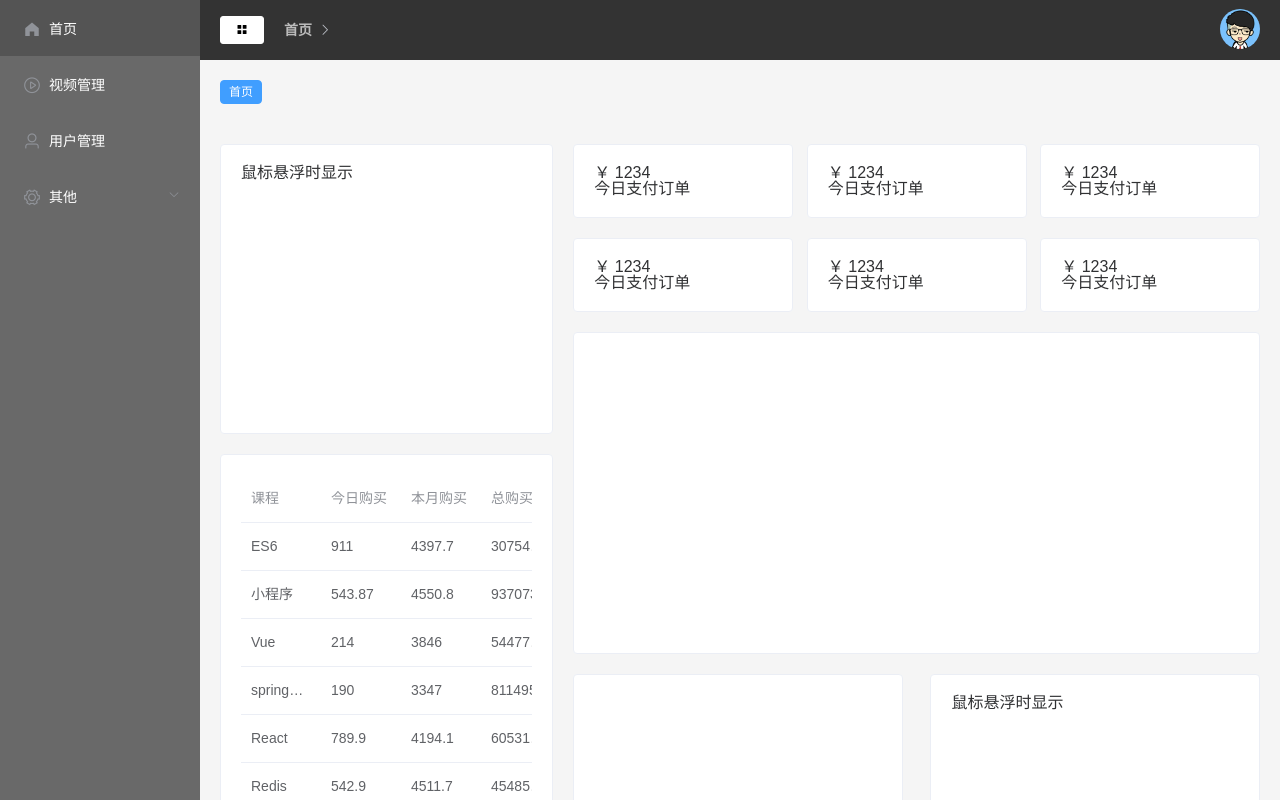
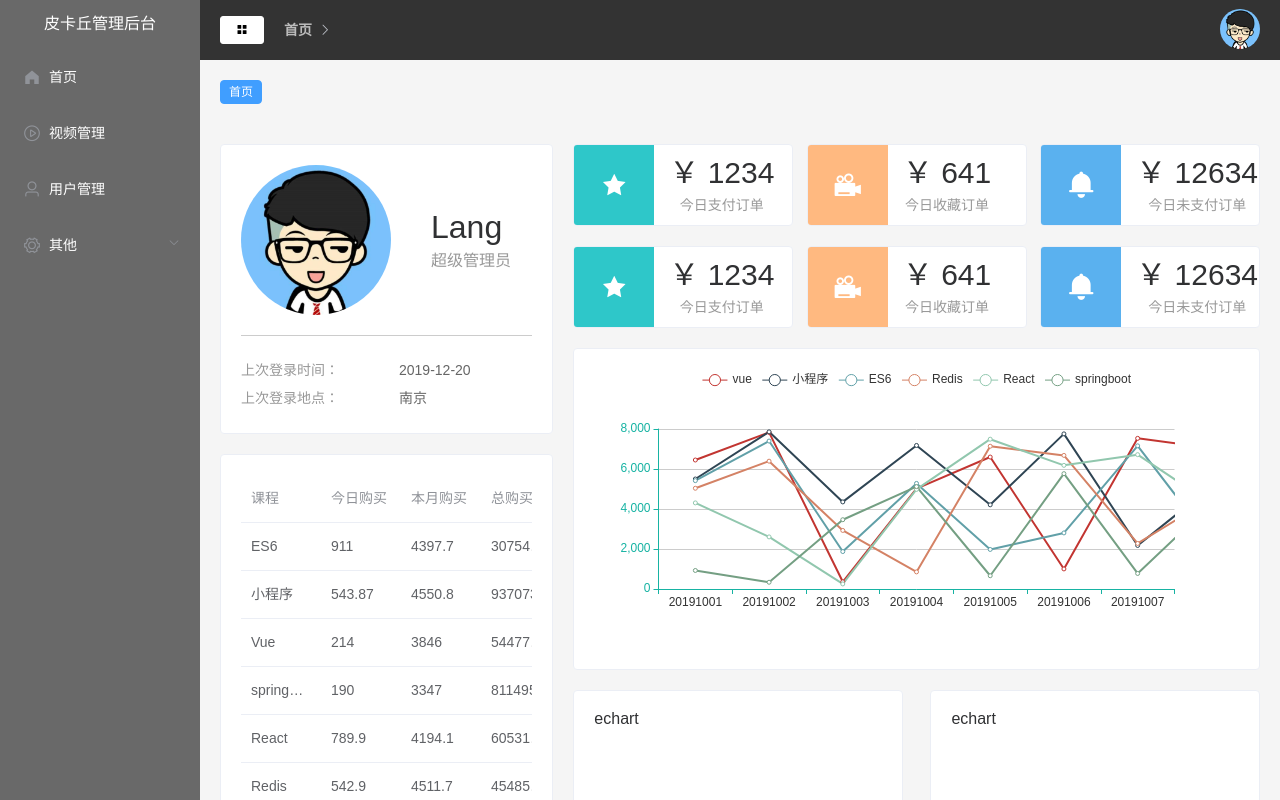
Before and after one commit to sun-5/Elementui, a Vue app in the folder vue-admin/: page / in a window 1280 px wide. Built offline with nearby package versions, Linux system fonts and the light colour scheme.

Commit message:
Echart总结

```diff
--- a/vue-admin/package.json
+++ b/vue-admin/package.json
@@ -10,6 +10,7 @@
   "dependencies": {
     "axios": "^0.21.0",
     "core-js": "^3.6.5",
+    "echarts": "^4.9.0",
     "element-ui": "^2.14.1",
     "vue": "^2.6.11",
     "vue-router": "^3.0.0",
--- a/vue-admin/src/assets/scss/home.scss
+++ b/vue-admin/src/assets/scss/home.scss
@@ -1,22 +1,92 @@
-.home{
- .num{
-     display: flex;
-     flex-wrap:wrap;
-     justify-content: space-between;
+.home {
+    .user {
+        display: flex;
+        align-items: center;
+        border-bottom: 1px solid #ccc;
+        padding-bottom: 20px;
+        margin-bottom: 20px;
 
-     .el-card{
-         width: 32%;
-         margin-bottom: 20px;
-     }
+        img {
+            width: 150px;
+            height: 150px;
+            border-radius: 50%;
+            margin-right: 40px;
+        }
 
-     }
-     .graph{
+        &Info {
+            .name {
+                font-size: 32px;
+                margin-bottom: 10px;
+            }
+
+            .access {
+                color: #999;
+            }
+        }
+
+    }
+
+    .loginInfo {
+        p {
+            line-height: 28px;
+            font-size: 14px;
+            color: #999;
+
+            span {
+                color: #666;
+                margin-left: 60px;
+            }
+        }
+
+    }
+
+    .num {
+        display: flex;
+        flex-wrap: wrap;
+        justify-content: space-between;
+
+        .icon {
+            font-size: 30px;
+            line-height: 80px;
+            width: 80px;
+            height: 80px;
+            text-align: center;
+            color: #fff;
+        }
+        .detail{
+            margin-left: 15px;
+            display: flex;
+            flex-direction: column;
+            justify-content: center;
+            .num{
+                font-size: 30px;
+                margin-bottom: 10px;
+            }
+            .txt{
+                font-size: 14px;
+                text-align: center;
+                color: #999;
+            }
+        }
+
+        .el-card {
+            width: 32%;
+            margin-bottom: 20px;
+        // /deep/ &__body{
+        //         display: flex;
+        //     }
+        }
+
+    }
+
+    .graph {
         margin-top: 20px;
         display: flex;
         justify-content: space-between;
-        .el-card{
+
+        .el-card {
             width: 48%;
             margin-bottom: 20px;
         }
- }
+    }
 }
--- a/vue-admin/src/components/ComAside.vue
+++ b/vue-admin/src/components/ComAside.vue
@@ -1,5 +1,7 @@
 <template>
   <el-menu :collapse="isCollapse" default-active="2" class="el-menu-vertical-demo" background-color="#696969" text-color="#fff" active-text-color="#ffd04b">
+    <h3 v-show="!isCollapse">皮卡丘管理后台</h3>
+    <h3 v-show="isCollapse">后台</h3>
     <!-- 无二级 -->
     <el-menu-item v-for="item in noChild" :key="item.path" :index="item.path" @click="clickMenu(item)">
       <i :class="'el-icon-' + item.icon"></i>
@@ -13,9 +15,7 @@
         <span>{{ item.label }}</span>
       </template>
       <el-menu-item-group>
-        <el-menu-item @click="clickMenu(subitem)" :index="subitem.path" v-for="(subitem, subindex) in item.children" :key="subindex">{{
-          subitem.label
-        }}</el-menu-item>
+        <el-menu-item @click="clickMenu(subitem)" :index="subitem.path" v-for="(subitem, subindex) in item.children" :key="subindex"> {{ subitem.label }}</el-menu-item>
       </el-menu-item-group>
     </el-submenu>
   </el-menu>
@@ -84,10 +84,15 @@ export default {
 }
 </script>
 
-<style>
+<style lang="scss" scoped>
 .el-menu {
   height: 100%;
   border: none;
+  h3 {
+    color: #fff;
+    text-align: center;
+    line-height: 48px;
+  }
 }
 .el-menu-vertical-demo:not(.el-menu--collapse) {
   width: 200px;
--- /dev/null
+++ b/vue-admin/src/components/EChart.vue
@@ -0,0 +1,143 @@
+<!--  -->
+<template>
+  <div class="" style="height:100%" ref="myechart">
+    echart
+  </div>
+</template>
+
+<script>
+//这里可以导入其他文件（比如：组件，工具js，第三方插件js，json文件，图片文件等等）
+//例如：import 《组件名称》 from '《组件路径》';
+import echarts from 'echarts'
+
+export default {
+  //import引入的组件需要注入到对象中才能使用
+  props: {
+    chartData: {
+      //父组件传值
+      type: Object,
+      default() {
+        //默认值
+        return {
+          xData: [],
+          series: []
+        }
+      }
+    },
+    //是否坐标轴图表
+    isAxisChart: {
+      type: Boolean,
+      default: true
+    }
+  },
+  data() {
+    return {
+      myechart: null,
+      axisOption: {
+        legend: {
+          textStyle: {
+            color: '#333'
+          }
+        },
+        grid: {
+          left: '10%'
+        },
+        tooltip: {
+          trigger: 'axis'
+        },
+        //有坐标轴的配置
+        xAxis: {
+          type: 'category',
+          data: [],
+          axisLine: {
+            lineStyle: {
+              color: '#17b3a3'
+            }
+          },
+          axisLabel: {
+            textStyle: {
+              color: '#333'
+            }
+          }
+        },
+        yAxis: [
+          {
+            type: 'value',
+            axisLine: {
+              lineStyle: {
+                color: '#17b3a3'
+              }
+            }
+          }
+        ],
+        series: []
+      },
+      normalOption: {
+        //无坐标轴的配置  如饼图
+        series: []
+      }
+    }
+  },
+  //监听属性 类似于data概念
+  computed: {
+    options() {
+      return this.isAxisChart ? this.axisOption : this.normalOption
+    },
+    isCollapse() {
+      return this.$store.state.tab.isCollapse
+    }
+  },
+
+  watch: {
+    //监听数据变化时初始化图表
+    chartData: {
+      handler: function() {
+        this.initChart()
+        console.log('监听到chartData变化 初始化图表')
+      },
+      deep: true
+    },
+    isCollapse() {
+      //导航菜单折叠后，表格重新渲染尺寸
+      setTimeout(() => {
+        this.resizeChart()
+      }, 300)
+    }
+  },
+  methods: {
+    initChart() {
+      console.log(' 初始化图表')
+      this.initChartData() //数据初始化
+      //初始化图表
+      if (this.myechart) {
+        this.myechart.setOption(this.options, true)
+      } else {
+        this.myechart = echarts.init(this.$refs.myechart)
+        this.myechart.setOption(this.options, true)
+      }
+    },
+    initChartData() {
+      console.log(' 初始化数据')
+      //图表数据处理
+      if (this.isAxisChart) {
+        this.axisOption.xAxis.data = this.chartData.xData
+        this.axisOption.series = this.chartData.series
+      } else {
+        this.normalOption.series = this.chartData.series
+      }
+    },
+    resizeChart() {
+      this.myechart ? this.myechart.resize() : ''
+    }
+  },
+  mounted() {
+    window.addEventListener('resize', this.resizeChart)
+  },
+  destroyed() {
+    window.removeEventListener('resize', this.resizeChart)
+  }
+}
+</script>
+<style lang="scss" scoped>
+//@import url(); 引入公共css类
+</style>
--- a/vue-admin/src/views/Home/Home.vue
+++ b/vue-admin/src/views/Home/Home.vue
@@ -2,7 +2,17 @@
   <el-row class="home" :gutter="20">
     <el-col :span="8">
       <el-card shadow="hover" style="height:290px">
-        鼠标悬浮时显示
+        <div class="user">
+          <img :src="userImg" alt="" />
+          <div class="userInfo">
+            <p class="name">Lang</p>
+            <p class="access">超级管理员</p>
+          </div>
+        </div>
+        <div class="loginInfo">
+          <p>上次登录时间：<span>2019-12-20</span></p>
+          <p>上次登录地点：<span>南京</span></p>
+        </div>
       </el-card>
       <el-card shadow="hover" style="height:522px;margin-top:20px">
         <el-table :data="tableData" style="width: 100%">
@@ -12,21 +22,23 @@
     </el-col>
     <el-col :span="16">
       <div class="num">
-        <el-card shadow="hover" v-for="item in 6" :key="item">
-          <i class="icon"></i>
+        <el-card shadow="hover" v-for="(item, index) in countData" :key="index" :body-style="{ display: 'flex', padding: 0 }">
+          <i class="icon" :class="`el-icon-${item.icon}`" :style="{ background: item.color }"></i>
           <div class="detail">
-            <p class="num">￥ 1234</p>
-            <p class="txt">今日支付订单</p>
+            <p class="num">￥ {{ item.value }}</p>
+            <p class="txt">{{ item.name }}</p>
           </div>
         </el-card>
       </div>
       <el-card shadow="hover">
-        <div style="height:280px"></div>
+        <echart style="height:280px" :chartData="echartData.order"></echart>
       </el-card>
       <div class="graph">
-        <el-card shadow="hover" style="height:260px"> </el-card>
-        <el-card shadow="hover" style="height:260px">
-          鼠标悬浮时显示
+        <el-card shadow="hover">
+          <echart style="height:260px"></echart>
+        </el-card>
+        <el-card shadow="hover">
+          <echart style="height:260px"></echart>
         </el-card>
       </div>
     </el-col>
@@ -34,17 +46,73 @@
 </template>
 
 <script>
+import Echart from '../../components/EChart'
 export default {
+  components: {
+    Echart
+  },
   data() {
     return {
       userImg: require('../../assets/images/user.png'),
       tableData: [],
+      echartData: {
+        order: {
+          //折线图数据
+          xData: [],
+          series: []
+        },
+        user: {
+          xData: [],
+          series: []
+        },
+        video: {
+          series: []
+        }
+      },
       tableLabel: {
         name: '课程',
         todayBuy: '今日购买',
         monthBuy: '本月购买',
         totalBuy: '总购买'
-      }
+      },
+      countData: [
+        {
+          name: '今日支付订单',
+          value: '1234',
+          icon: 'star-on',
+          color: '#2ec7c9'
+        },
+        {
+          name: '今日收藏订单',
+          value: '641',
+          icon: 'video-camera-solid',
+          color: '#ffb980'
+        },
+        {
+          name: '今日未支付订单',
+          value: '12634',
+          icon: 'message-solid',
+          color: '#5ab1ef'
+        },
+        {
+          name: '今日支付订单',
+          value: '1234',
+          icon: 'star-on',
+          color: '#2ec7c9'
+        },
+        {
+          name: '今日收藏订单',
+          value: '641',
+          icon: 'video-camera-solid',
+          color: '#ffb980'
+        },
+        {
+          name: '今日未支付订单',
+          value: '12634',
+          icon: 'message-solid',
+          color: '#5ab1ef'
+        }
+      ]
     }
   },
   methods: {
@@ -52,7 +120,19 @@ export default {
       this.$http('/home/getData').then(res => {
         res = res.data
         this.tableData = res.data.tableData
-        console.log(this.tableData)
+        const order = res.data.orderData //折线图数据
+        this.echartData.order.xData = order.date
+        //第一步取出series中的name部分 键名
+        let keyArray = Object.keys(order.data[0])
+        console.log(keyArray)
+        keyArray.forEach(key => {
+          this.echartData.order.series.push({
+            name: key === 'wechat' ? '小程序' : key,
+            data: order.data.map(item => item[key]),
+            type: 'line'
+          })
+        })
+        console.log(this.echartData.order.series)
       })
     }
   },
```
Also changed, not shown: vue-admin/ellintrc.seting.json (added, +41 -0 lines), 1 other file (tests, documents, lock files or other folders).
